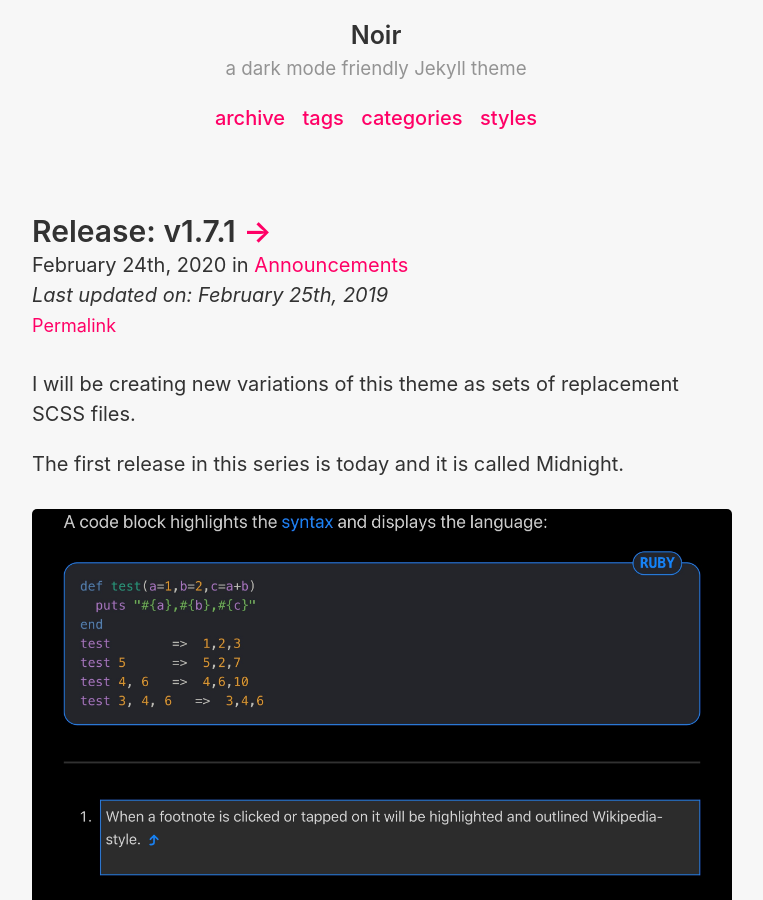
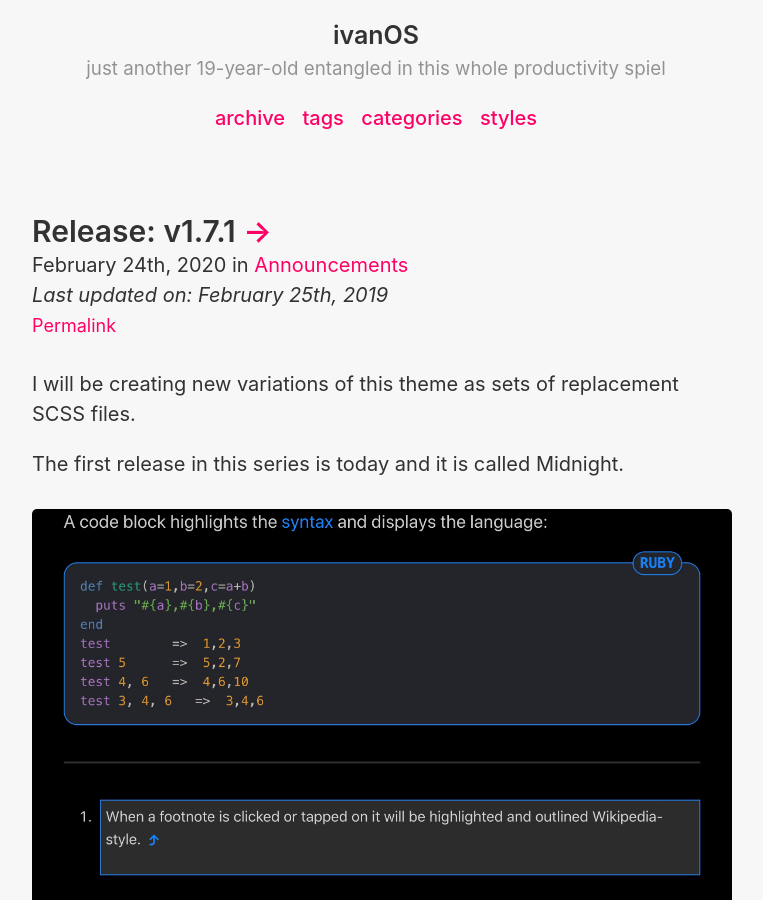
Before and after one commit to hiivan/hiivan.github.io, a Jekyll site: the page built from index.html, in a window 1280 px wide and 900 px high. Shown: the whole window, without its empty margins (258-1021 px from the left). Built offline with Jekyll 4.4.1, drawn with Linux system fonts in a browser that asks for light colours; the list of posts is cut into pages by our own code.

Commit message:
Update _config.yml

```diff
--- a/_config.yml
+++ b/_config.yml
@@ -1,7 +1,7 @@
 # Setup
-title: Noir
-tagline: a dark mode friendly Jekyll theme
-url: https://noir.essentialenemy.com
+title: ivanOS
+tagline: just another 19-year-old entangled in this whole productivity spiel
+url: https://hiivan.github.io/
 paginate: 1
 baseurl: ""
 permalink: :title/
@@ -37,9 +37,9 @@
 
 # Specify the author for blog posts
 author:
-  name: Victor Johnson
-  url: https://twitter.com/essentialenemy
-  email: me@essentialenemy.com
+  name: Ivan Ang
+  url: https://twitter.com/hiiiivan
+  email: ivanang47@gmail.com
 
 # Custom vars
 version: 1.3.0
```
